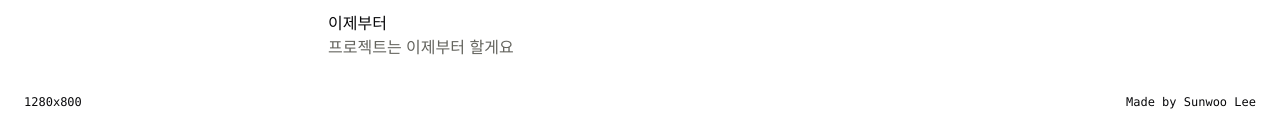
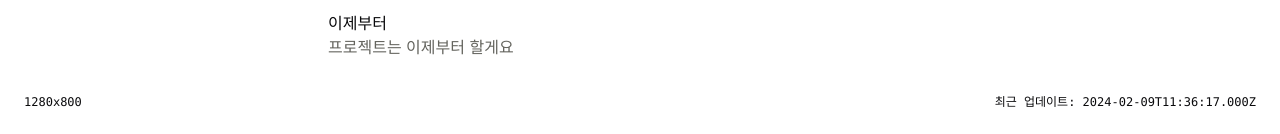
Before and after one commit to sunwoo0706/main, a Next.js app: page / in a window 1280 px wide. Shown: the part 666-800 px from the top of the page. Built offline with nearby package versions, Linux system fonts and the light colour scheme.

Commit message:
feat: last update at

```diff
--- a/app/layout.tsx
+++ b/app/layout.tsx
@@ -27,7 +27,15 @@ interface RootLayoutProps {
   children: React.ReactNode
 }
 
-export default function RootLayout({ children }: RootLayoutProps) {
+async function getLastUpdateAt() {
+  const lastUpdateAt = new Date().toISOString()
+
+  return lastUpdateAt
+}
+
+export default async function RootLayout({ children }: RootLayoutProps) {
+  const lastUpdateAt = await getLastUpdateAt()
+
   return (
     <>
       <html lang="ko" suppressHydrationWarning>
@@ -42,7 +50,7 @@ export default function RootLayout({ children }: RootLayoutProps) {
             <div className="mx-auto my-12 max-w-[42rem] px-6 antialiased sm:my-32 md:my-16">
               <SiteHeader />
               {children}
-              <SiteFooter />
+              <SiteFooter lastUpdateAt={lastUpdateAt} />
             </div>
           </ThemeProvider>
         </body>
--- a/components/license-indicator.tsx
+++ /dev/null
@@ -1,7 +0,0 @@
-export function LicenseIndicator() {
-  return (
-    <div className="w-fit p-6">
-      <p className="text-white font-mono text-xs">Made by Sunwoo Lee</p>
-    </div>
-  )
-}
--- a/components/site-footer.tsx
+++ b/components/site-footer.tsx
@@ -1,11 +1,15 @@
-import { LicenseIndicator } from "./license-indicator"
+import { UpdateIndicator } from "./update-indicator"
 import { WindowSizeIndicator } from "./window-size-indicator"
 
-export function SiteFooter() {
+interface SiteFooterProps {
+  lastUpdateAt: string
+}
+
+export function SiteFooter({ lastUpdateAt }: SiteFooterProps) {
   return (
     <footer className="fixed bottom-0 left-0 hidden h-fit w-full justify-between lg:flex">
       <WindowSizeIndicator />
-      <LicenseIndicator />
+      <UpdateIndicator lastUpdateAt={lastUpdateAt} />
     </footer>
   )
 }
--- /dev/null
+++ b/components/update-indicator.tsx
@@ -0,0 +1,13 @@
+interface UpdateIndicatorProps {
+  lastUpdateAt: string
+}
+
+export function UpdateIndicator({ lastUpdateAt }: UpdateIndicatorProps) {
+  return (
+    <div className="w-fit p-6">
+      <p className="text-white font-mono text-xs">
+        최근 업데이트: {lastUpdateAt}
+      </p>
+    </div>
+  )
+}
```
